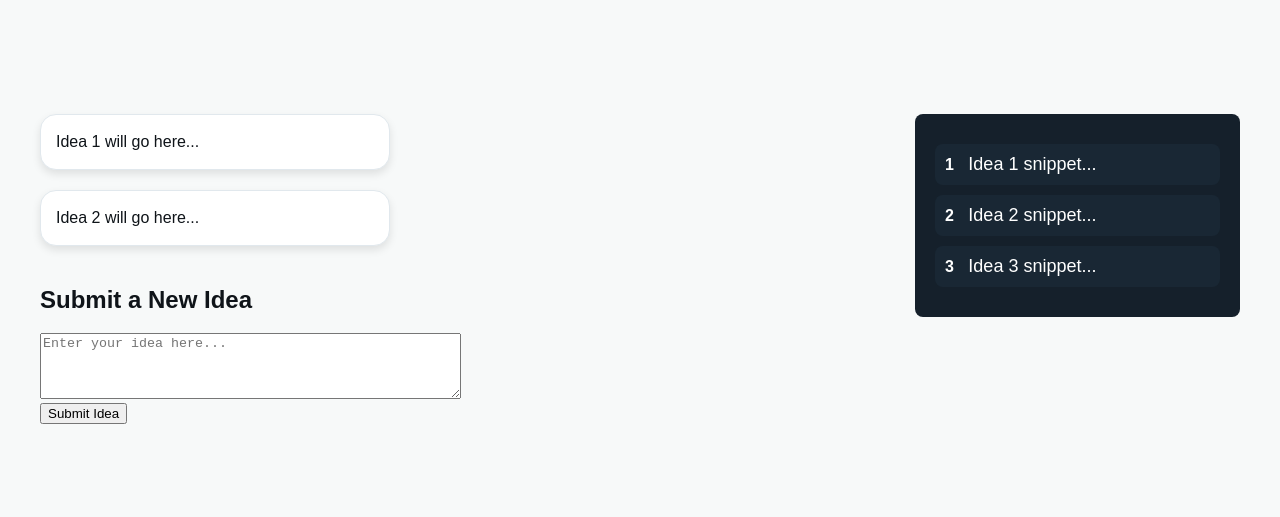
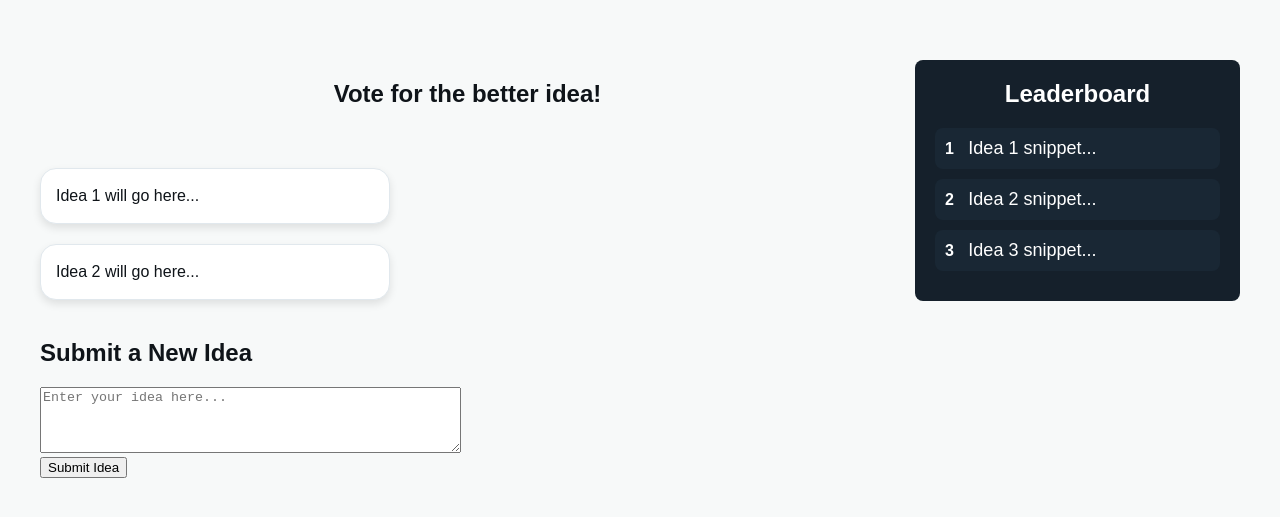
Before and after one commit to Auron2006/theideahunt, a website with bundled scripts: page index.html in a window 1280 px wide. Shown: the part 131-648 px from the top of the page. Built offline with nearby package versions, Linux system fonts and the light colour scheme; no server answers.

Commit message:
now with a leaderboard

```diff
--- a/index.html
+++ b/index.html
@@ -41,6 +41,13 @@
             max-width: 1200px;
             margin: 0 auto;
             padding: 20px;
+        }
+
+        /* Ideas header */
+        .ideas-header {
+            text-align: center;
+            width: 100%;
+            margin-bottom: 20px;
         }
 
         /* Ideas container */
@@ -87,6 +94,14 @@
             padding: 20px;
         }
 
+        /* Leaderboard header */
+        .leaderboard-header {
+            text-align: center;
+            margin-bottom: 20px;
+            font-size: 24px;
+            font-weight: bold;
+        }
+
         .leaderboard-entry {
             padding: 10px;
             margin: 10px 0;
@@ -112,14 +127,6 @@
             white-space: nowrap;
             overflow: hidden;
             text-overflow: ellipsis;
-        }
-
-        .leaderboard-entry .rating {
-            position: absolute;
-            right: 10px;
-            top: 10px;
-            font-size: 14px;
-            color: #aab8c2;
         }
 
         .idea-details {
@@ -151,6 +158,9 @@
 <body>
     <div class="main-content">
         <div class="ideas-container">
+            <div class="ideas-header">
+                <h2>Vote for the better idea!</h2>
+            </div>
             <div class="idea" id="idea1" onclick="vote('idea1')">
                 <p>Idea 1 will go here...</p>
             </div>
@@ -167,28 +177,26 @@
             </div>
         </div>
         <div id="leaderboard">
+            <div class="leaderboard-header">
+                Leaderboard
+            </div>
             <div class="leaderboard-entry" onclick="toggleIdeaDetails(this)">
                 <span class="rank">1</span>
                 <span class="idea-title">Idea 1 snippet...</span>
-                <!-- <span class="rating">Rating: 1500</span> -->
                 <div class="idea-details">
                     <p>Full idea content for Idea 1...</p>
                 </div>
             </div>
-
             <div class="leaderboard-entry" onclick="toggleIdeaDetails(this)">
                 <span class="rank">2</span>
                 <span class="idea-title">Idea 2 snippet...</span>
-                <!-- <span class="rating">Rating: 1500</span> -->
                 <div class="idea-details">
                     <p>Full idea content for Idea 2...</p>
                 </div>
             </div>
-
             <div class="leaderboard-entry" onclick="toggleIdeaDetails(this)">
                 <span class="rank">3</span>
                 <span class="idea-title">Idea 3 snippet...</span>
-                <!-- <span class="rating">Rating: 1500</span> -->
                 <div class="idea-details">
                     <p>Full idea content for Idea 3...</p>
                 </div>
```
Also changed, not shown: 1 other file.
